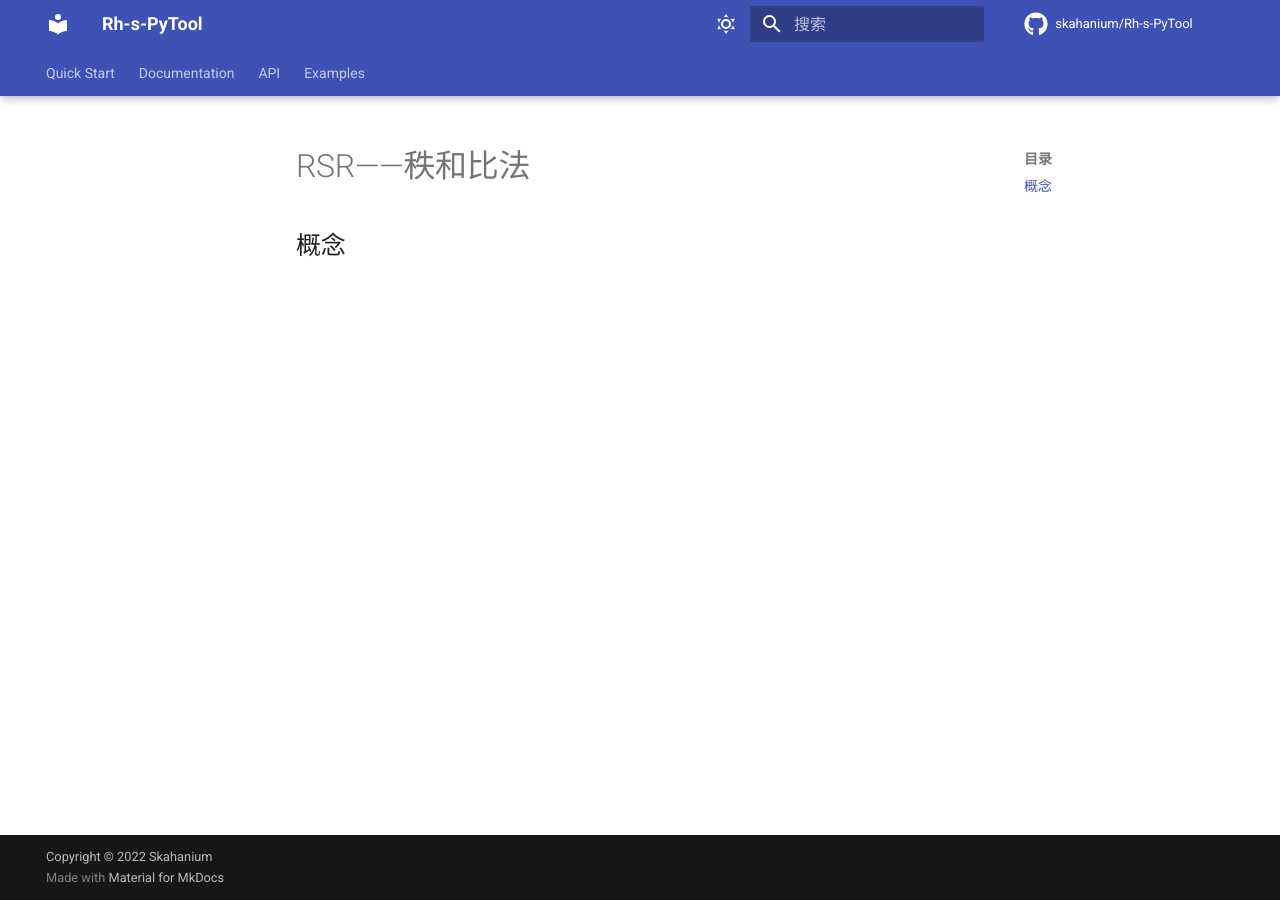
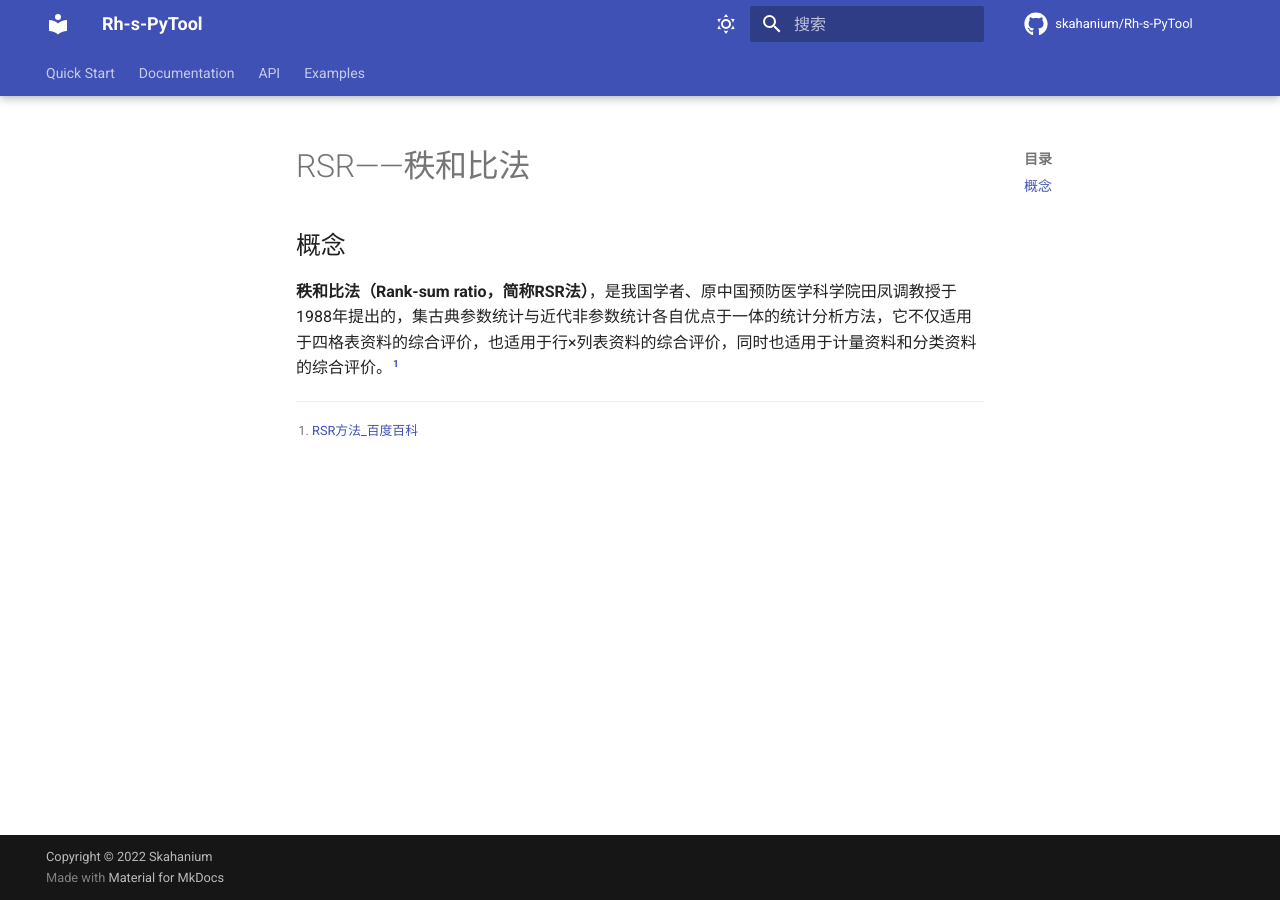
Before and after one commit to skahanium/Rh-s-PyTool, an MkDocs documentation site: the page built from docs/documentation/RSR.md, in a window 1280 px wide. Built offline with MkDocs 1.6.1 and Material for MkDocs 9.7.7, drawn with Linux system fonts in a browser that asks for light colours; comment, search, counter and statistics services are not loaded; the version menu is left out.

Commit message:
RSR方法增加内容

```diff
--- a/docs/documentation/RSR.md
+++ b/docs/documentation/RSR.md
@@ -1,3 +1,6 @@
 # RSR——秩和比法
 
 ## 概念
+**秩和比法（Rank-sum ratio，简称RSR法）**，是我国学者、原中国预防医学科学院田凤调教授于1988年提出的，集古典参数统计与近代非参数统计各自优点于一体的统计分析方法，它不仅适用于四格表资料的综合评价，也适用于行×列表资料的综合评价，同时也适用于计量资料和分类资料的综合评价。[^1]
+
+[^1]: [RSR方法_百度百科](https://baike.baidu.com/item/%E7%A7%A9%E5%92%8C%E6%AF%94%E6%B3%95)
```
